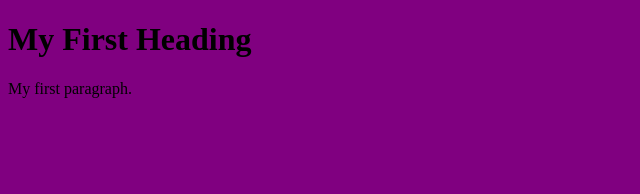
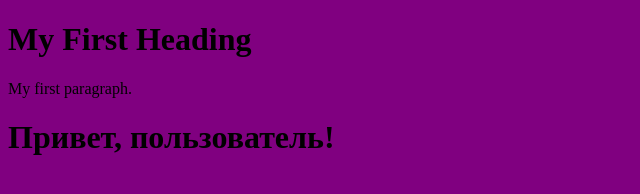
Before and after one commit to grechko1985/ne-test-repository, a plain HTML site: page index.html in a window 1280 px wide. Shown: the whole page, without its empty margins (0-640 px from the left). Drawn offline with Linux system fonts and the light colour scheme.

Commit message:
Добавили приветствие!

```diff
--- a/index.html
+++ b/index.html
@@ -5,6 +5,7 @@
 <h1>My First Heading</h1>
 <p>My first paragraph.</p>
 <link rel="stylesheet" href="style.css">
+<h1>Привет, пользователь!</h1>
 
 </body>
 </html>
```
